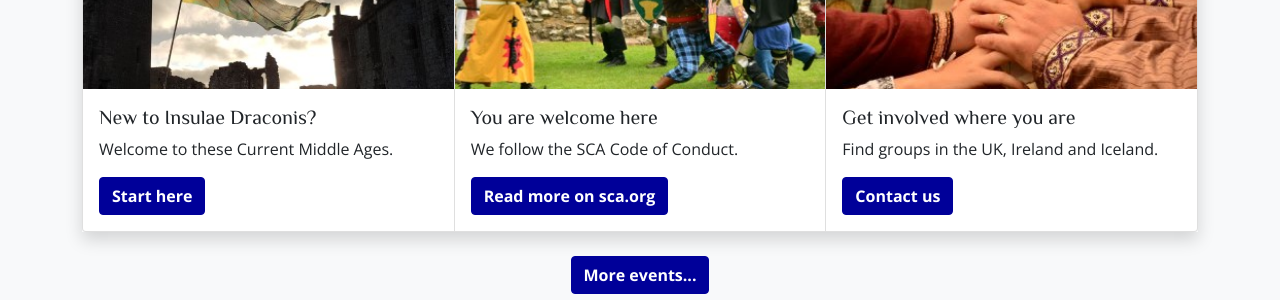
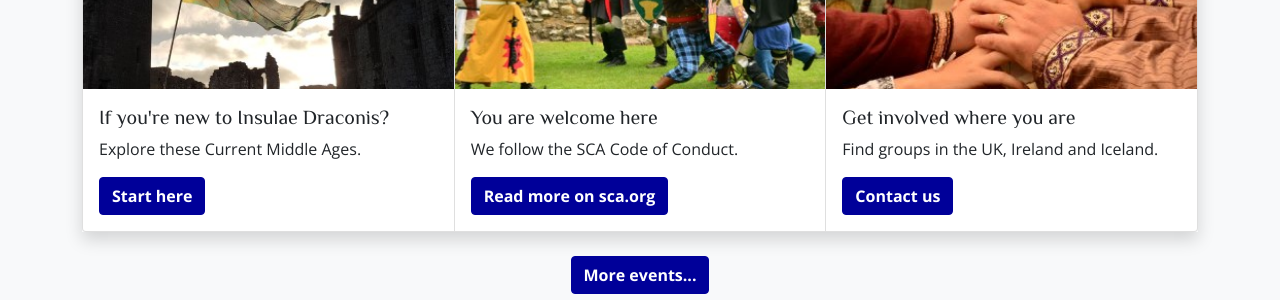
Before and after one commit to drachenwald/insulae-draconis, a Jekyll site: the page built from index.html, in a window 1280 px wide. Shown: the part 502-802 px from the top of the page. Built offline with Jekyll 4.4.1, drawn with Linux system fonts in a browser that asks for light colours; comment, search, counter and statistics services are not loaded.

Commit message:
Update index.html

```diff
--- a/index.html
+++ b/index.html
@@ -17,8 +17,8 @@ subtitle: Learn history by living it
   <div class="card">
     <img src="/images/splash/new.jpg" class="card-img-top" />
     <div class="card-body">
-      <h5 class="card-title">New to Insulae Draconis?</h5>
-      <p class="card-text">Welcome to these Current Middle Ages.</p>
+      <h5 class="card-title">If you're new to Insulae Draconis?</h5>
+      <p class="card-text">Explore these Current Middle Ages.</p>
       <p class="card-text">
         <a role="button" class="btn btn-primary stretched-link" href="{% link newcomers/index.md %}">Start here</a>
       </p>
```
